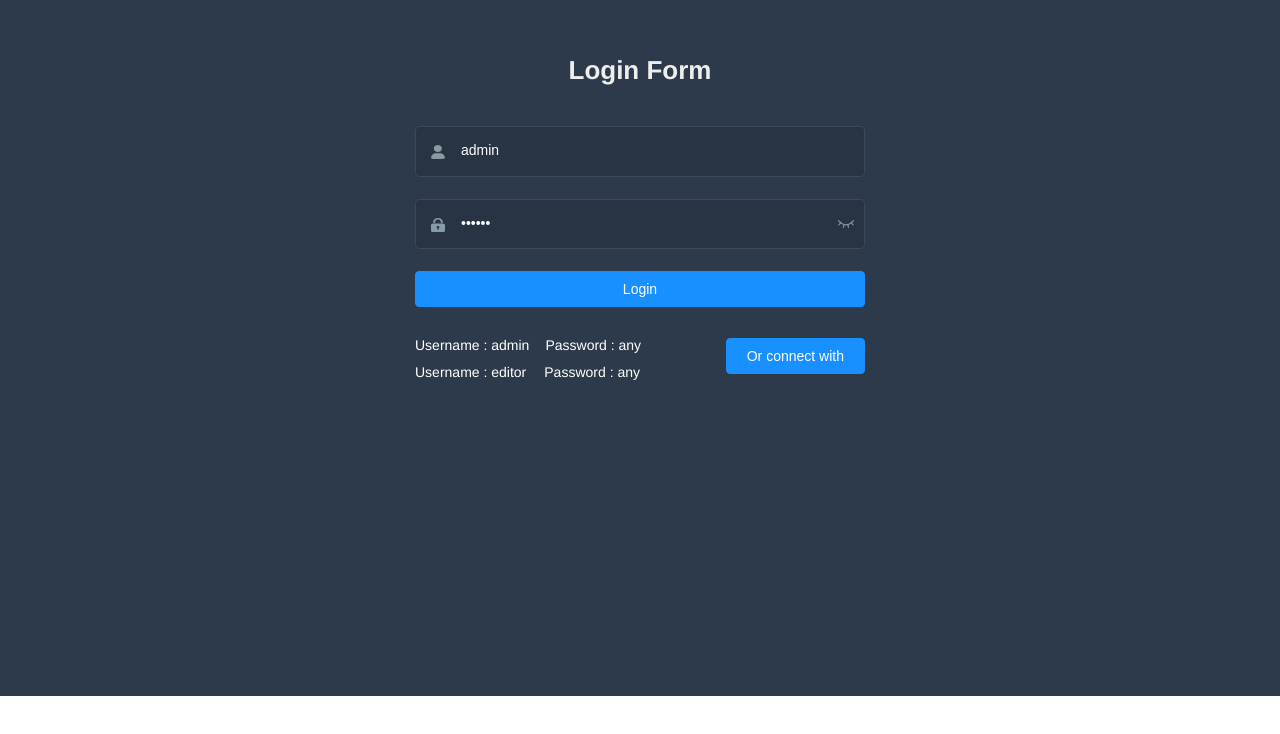
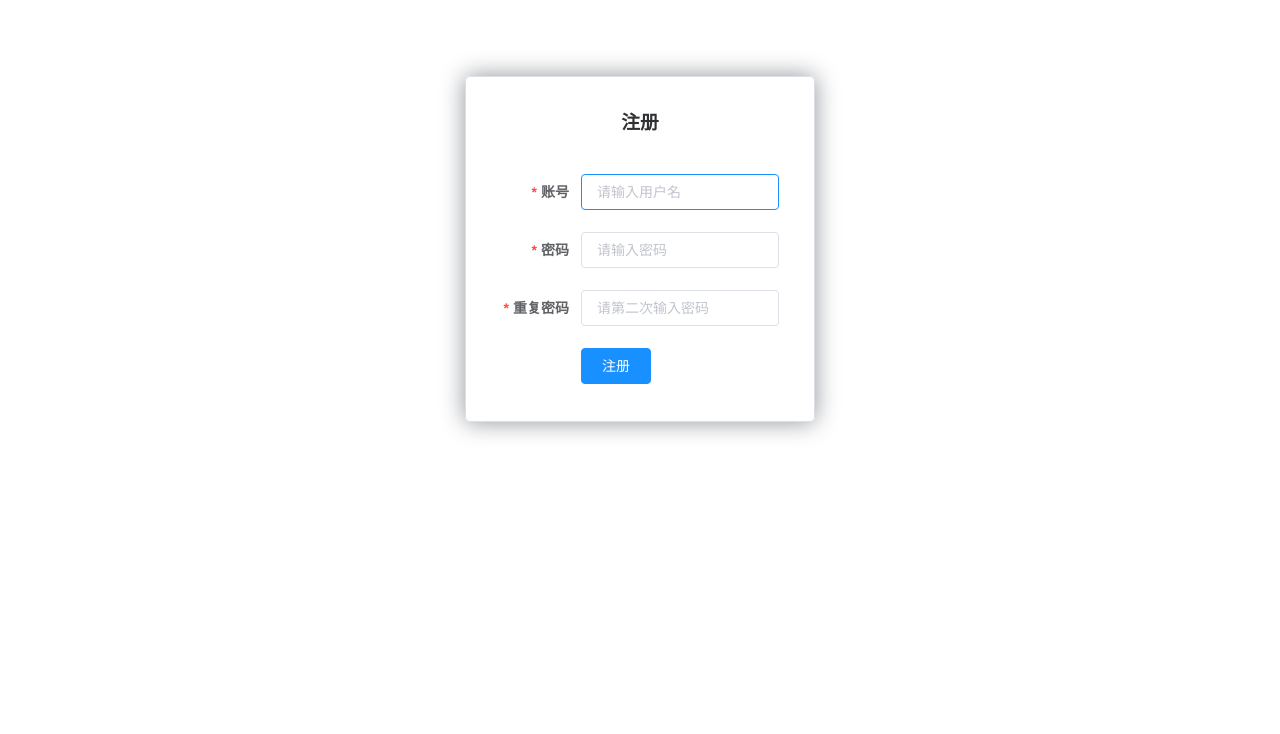
Before and after one commit to bnc1010/ZJNU_OJ_Front, a Vue app: page /#/register in a window 1280 px wide. Before the commit this address led to /#/login. Shown: the part 104-838 px from the top of the page. Before the commit the page ends 800 px from the top, so only its background shows below. Built offline with nearby package versions, Linux system fonts and the light colour scheme.

Commit message:
新加注册页面，zjnu图标

```diff
--- a/src/components/FooterBar/index.vue
+++ b/src/components/FooterBar/index.vue
@@ -9,21 +9,20 @@
           <ul class="legals social">
             <li>
               <a href="http://www.zjnu.edu.cn/" title="浙江师范大学" target="_blank">
+                <svg-icon icon-class="zjnu"></svg-icon>
+              </a>
+            </li>
+            <li>
+              <a href="mailto:zjnu-acm@outlook.com" title="联系地址">
                 <svg-icon icon-class="email"></svg-icon>
               </a>
             </li>
             <li>
-              <a href="mailto:zjnu-acm@outlook.com" title="商务合作">
-                <svg-icon icon-class="email"></svg-icon>
-              </a>
-            </li>
-            <li>
-              <a href="https://github.com/bnc1010/ZJNU_OJ_Front" title="开源" target="_blank">
+              <a href="https://github.com/bnc1010/ZJNU_OJ_Front" title="开源地址" target="_blank">
                 <svg-icon icon-class="github"></svg-icon>
               </a>
             </li>
           </ul>
-
           <p class="copy">© 2020 · ZJNU-ACM · All Rights Reserved</p>
         </div>
       </div>
--- a/src/permission.js
+++ b/src/permission.js
@@ -8,7 +8,7 @@ import getPageTitle from '@/utils/get-page-title'
 
 NProgress.configure({ showSpinner: false }) // NProgress Configuration
 
-const whiteList = ['/login', '/auth-redirect', '/home', '/problem', '/contest', '/404', '401'] // no redirect whitelist
+const whiteList = ['/login','/register', '/auth-redirect', '/home', '/problem', '/contest', '/404', '401'] // no redirect whitelist
 
 router.beforeEach(async(to, from, next) => {
   // start progress bar
--- a/src/router/index.js
+++ b/src/router/index.js
@@ -48,6 +48,11 @@ export const constantRoutes = [
   {
     path: '/login',
     component: () => import('@/views/login/index'),
+    hidden: true
+  },
+  {
+    path: '/register',
+    component: () => import('@/views/register/index'),
     hidden: true
   },
   {
--- a/src/views/login/index.vue
+++ b/src/views/login/index.vue
@@ -57,19 +57,19 @@
           <span>Password : any</span>
         </div>
 
-        <el-button class="thirdparty-button" type="primary" @click="showDialog=true">
+        <!-- <el-button class="thirdparty-button" type="primary" @click="showDialog=true">
           Or connect with
-        </el-button>
+        </el-button> -->
       </div>
     </el-form>
 
-    <el-dialog title="Or connect with" :visible.sync="showDialog">
+    <!-- <el-dialog title="Or connect with" :visible.sync="showDialog">
       Can not be simulated on local, so please combine you own business simulation! ! !
       <br>
       <br>
       <br>
       <social-sign />
-    </el-dialog>
+    </el-dialog> -->
   </div>
 </template>
 
--- a/src/views/register/index.vue
+++ b/src/views/register/index.vue
@@ -0,0 +1,101 @@
+<template>
+    <div>
+    <el-form ref="registerForm" :model="registerForm" :rules="rules" label-width="80px" class="register-box">
+      <h3 class="register-title">注册</h3>
+      <el-form-item label="账号" prop="username" >
+        <el-input ref="username" type="text" placeholder="请输入用户名" v-model="registerForm.username"/>
+      </el-form-item>
+      <el-form-item label="密码" prop="password" >
+        <el-input ref="password" type="password" placeholder="请输入密码" v-model="registerForm.password"/>
+      </el-form-item>
+      <el-form-item label="重复密码" prop="password2">
+        <el-input type="password" placeholder="请第二次输入密码" v-model="registerForm.password2"/>
+      </el-form-item>
+      <el-form-item>
+        <el-button type="primary" v-on:click="onSubmit('registerForm')">注册</el-button>
+      </el-form-item>
+    </el-form>
+  </div>
+</template>
+<script>
+import { validUsername } from '@/utils/validate'
+export default {
+    name: "Register",
+    data() {
+        const validateUsername = (rule, value, callback) => {
+            if (validUsername(value)) {
+                callback(new Error('请输入合法的用户名'))
+            } else {
+                callback()
+            }
+        }
+        const validatePassword = (rule, value, callback) => {
+            if (value.length < 6) {
+                callback(new Error('密码长度应大于等于6'))
+            } else {
+                callback()
+            }
+        }
+        const validateTwicePassword = (rule, value, callback) => {
+            if(this.registerForm.password != this.registerForm.password2){
+                callback(new Error('两次密码不一致'))
+            } else {
+                callback()
+            }
+        }
+      return {
+        registerForm: {
+          username: '',
+          password: '',
+          password2: ''
+        },
+
+        rules: {
+          username: [{required: true, trigger: 'blur', validator: validateUsername}],
+          password: [{required: true, trigger: 'blur', validator: validatePassword}],
+          password2:[{required:true, trigger: 'blur', validator: validateTwicePassword}]
+        },
+
+      }
+    },
+    methods: {
+      onSubmit(formName) {
+        this.$refs[formName].validate((valid) => {
+          if (valid) {
+            // todo: 需要引入api验证
+            this.$router.push("/login");
+          } else {
+            this.$message.error('注册失败');
+            return false;
+          }
+        });
+      }
+    },
+    mounted() {
+        if (this.registerForm.username === '') {
+            this.$refs.username.focus()
+        } else if (this.registerForm.password === '') {
+            this.$refs.password.focus()
+        }
+  },
+}
+
+</script>
+<style scoped>
+.register-box {
+    border: 1px solid #DCDFE6;
+    width: 350px;
+    margin: 180px auto;
+    padding: 35px 35px 15px 35px;
+    border-radius: 5px;
+    -webkit-border-radius: 5px;
+    -moz-border-radius: 5px;
+    box-shadow: 0 0 25px #909399;
+  }
+
+  .register-title {
+    text-align: center;
+    margin: 0 auto 40px auto;
+    color: #303133;
+  }
+</style>
```
Also changed, not shown: src/icons/svg/zjnu.svg (added).
